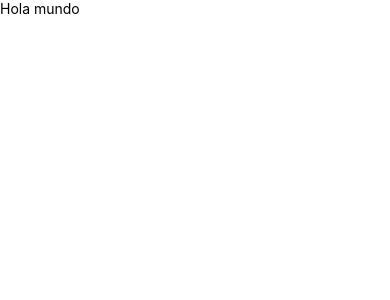
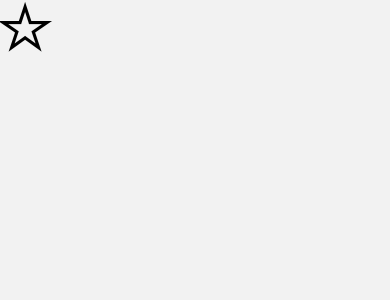
Before and after one commit to LeoRG97/rn-components-app, a React Native app: screen /Home in a window 390 px wide. Shown: the top 300 px of the page. Built offline with nearby package versions, Linux system fonts and the light colour scheme.

Commit message:
configured stack navigation and ionicons

```diff
--- a/App.tsx
+++ b/App.tsx
@@ -1,11 +1,13 @@
-import { View, Text } from 'react-native';
+import 'react-native-gesture-handler';
 import React from 'react';
+import { NavigationContainer } from '@react-navigation/native';
+import Navigator from './src/navigation/Navigator';
 
 const App = () => {
   return (
-    <View>
-      <Text>Hola mundo</Text>
-    </View>
+    <NavigationContainer>
+      <Navigator />
+    </NavigationContainer>
   );
 };
 
--- /dev/null
+++ b/src/navigation/Navigator.tsx
@@ -0,0 +1,18 @@
+import { createStackNavigator } from '@react-navigation/stack';
+import React from 'react';
+import HomeScreen from '../screens/HomeScreen';
+
+const Stack = createStackNavigator();
+
+const Navigator = () => {
+  return (
+    <Stack.Navigator
+      screenOptions={{
+        headerShown: false,
+      }}>
+      <Stack.Screen name="Home" component={HomeScreen} />
+    </Stack.Navigator>
+  );
+};
+
+export default Navigator;
--- /dev/null
+++ b/src/screens/HomeScreen.tsx
@@ -0,0 +1,13 @@
+import { View } from 'react-native';
+import React from 'react';
+import Icon from 'react-native-vector-icons/Ionicons';
+
+const HomeScreen = () => {
+  return (
+    <View>
+      <Icon name="star-outline" size={50} color="black" />
+    </View>
+  );
+};
+
+export default HomeScreen;
```
Also changed, not shown: package.json (+8 -1 lines), 4 other files (tests, documents, lock files or other folders).
